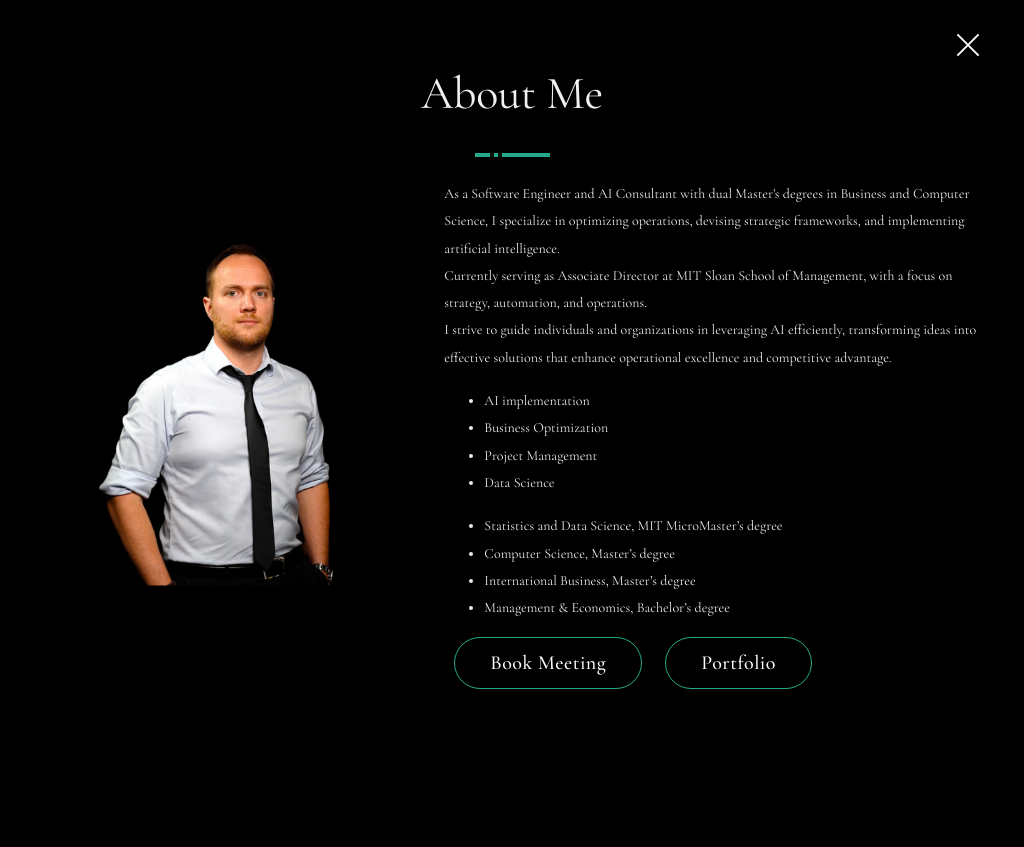
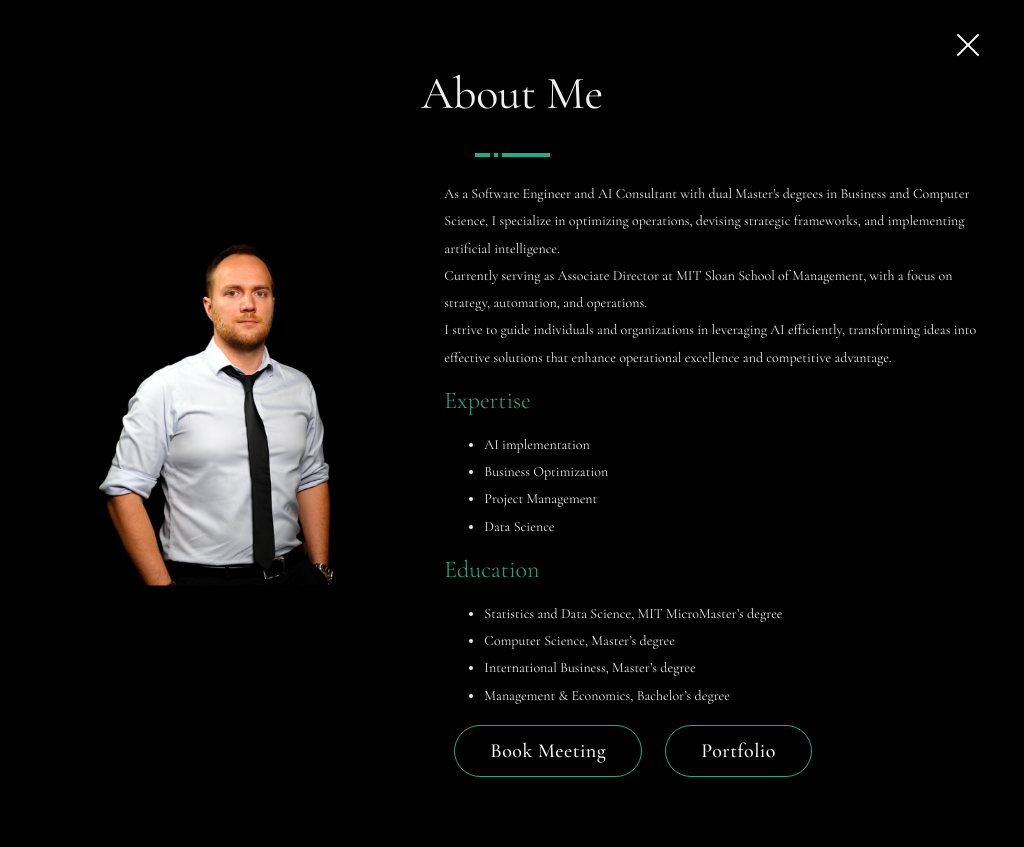
Before and after one commit to AlexKelin/Portfolio_3.0, a Flask app: page / in a window 1024 px wide, after a click on "About". Run offline with Flask 2, Linux system fonts and the light colour scheme; some libraries are stand-ins or nearby versions.

Commit message:
new info

```diff
--- a/static/css/main.css
+++ b/static/css/main.css
@@ -1106,9 +1106,7 @@ text-align: justify;
     object-fit: cover;
   }
 
-  .info-section .info-content .content-subtitle {
-    display: none;
-  }
+
 
   .info-section .info-content .content-title {
     font-size: 26px;
```
